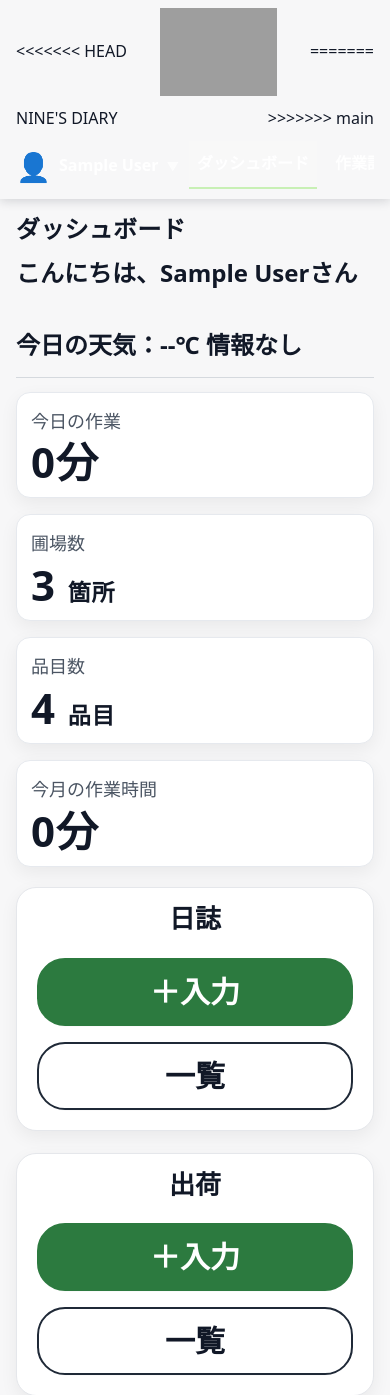
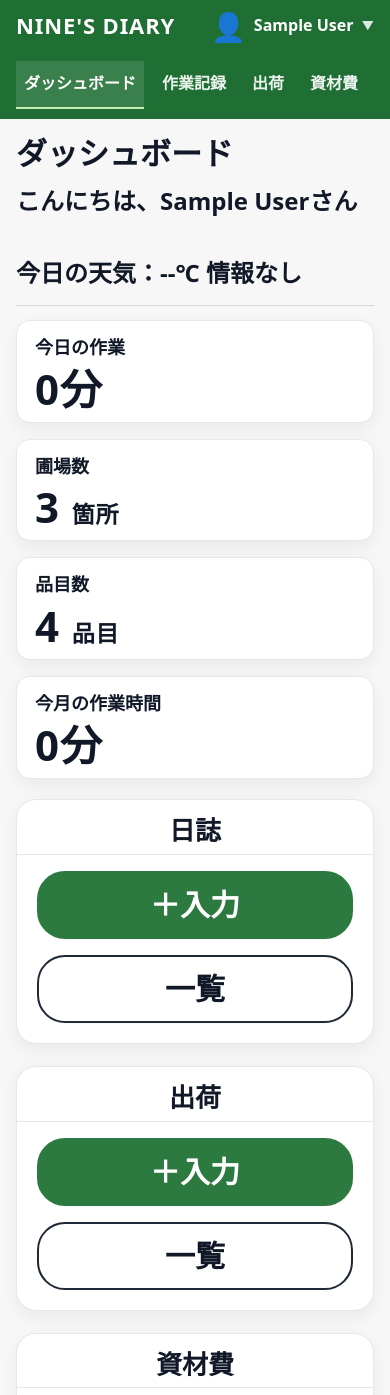
Before and after one commit to onoderakouya/nines_diary, a PHP site: page / in a window 390 px wide. Shown: the top 1395 px of the page. Run offline with PHP 8.4, Linux system fonts and the light colour scheme; the visitor is signed in with stand-in values (Sample User, id 1); data that the repository does not hold is empty; grey boxes are pictures that could not be loaded.

Commit message:
Revert "Add dashboard UI with KPIs, navigation, weather, styles, and logo"

```diff
--- a/app.css
+++ b/app.css
@@ -266,48 +266,24 @@ body{ padding-top: 0; }
   position:sticky;
   top:0;
   z-index:20;
-<<<<<<< HEAD
-  background:linear-gradient(90deg, #2a7440 0%, var(--brand2) 70%);
-  border-bottom:0;
-  backdrop-filter:none;
-  box-shadow:0 2px 10px rgba(16,24,40,.16);
-=======
   background:var(--brand2);
   border-bottom:0;
   backdrop-filter:none;
->>>>>>> main
 }
 
 .dashboard-topbar .topbar-inner{
   max-width:1200px;
   padding:0 24px;
-<<<<<<< HEAD
-  min-height:72px;
-=======
   min-height:68px;
->>>>>>> main
   gap:18px;
 }
 
 .dashboard-brand{
-<<<<<<< HEAD
-  display:flex;
-  align-items:center;
-  flex-shrink:0;
-}
-
-.dashboard-brand-logo{
-  display:block;
-  width:190px;
-  max-width:30vw;
-  height:auto;
-=======
   color:#fff;
   font-size:22px;
   font-weight:900;
   letter-spacing:.04em;
   white-space:nowrap;
->>>>>>> main
 }
 
 .dashboard-nav{
@@ -368,16 +344,8 @@ body{ padding-top: 0; }
 .dashboard-user-menu:hover .dashboard-user-dropdown{display:block}
 
 .dashboard-container{
-<<<<<<< HEAD
-  --dashboard-text:#374151;
-  --dashboard-muted:#4b5563;
-  max-width:1200px;
-  padding:24px 24px 36px;
-  color:var(--dashboard-text);
-=======
   max-width:1200px;
   padding:20px 24px 36px;
->>>>>>> main
 }
 
 .dashboard-heading{
@@ -387,16 +355,9 @@ body{ padding-top: 0; }
 }
 .dashboard-title{
   margin:0;
-<<<<<<< HEAD
-  font-size:44px;
-  line-height:1.2;
-  font-weight:800;
-  letter-spacing:.01em;
-=======
   font-size:46px;
   line-height:1.2;
   font-weight:900;
->>>>>>> main
 }
 .dashboard-meta-row{
   display:flex;
@@ -426,39 +381,20 @@ body{ padding-top: 0; }
 }
 .dashboard-kpi-card{
   margin:0;
-<<<<<<< HEAD
-  padding:14px 18px;
-  border-radius:14px;
-  border-color:#e6e9ee;
-}
-.dashboard-kpi-label{
-  margin:0;
-  color:var(--dashboard-muted);
-  font-size:16px;
-=======
   padding:12px 18px;
   border-radius:14px;
 }
 .dashboard-kpi-label{
   margin:0;
   font-size:20px;
->>>>>>> main
   font-weight:700;
 }
 .dashboard-kpi-value{
   margin:6px 0 0;
-<<<<<<< HEAD
-  font-size:40px;
-  line-height:1.1;
-  font-weight:800;
-  letter-spacing:.01em;
-  color:var(--dashboard-text);
-=======
   font-size:58px;
   line-height:1;
   font-weight:900;
   letter-spacing:.02em;
->>>>>>> main
 }
 .dashboard-kpi-unit{font-size:.55em;font-weight:800}
 
@@ -523,51 +437,22 @@ body{ padding-top: 0; }
   color:#fff;
 }
 
-<<<<<<< HEAD
-.dashboard-menu-card .btn:hover{
-  text-decoration:none;
-  transform:translateY(-2px);
-  box-shadow:0 8px 18px rgba(15,23,42,.16);
-}
-
-=======
->>>>>>> main
 .dashboard-admin-card{margin-top:24px}
 
 @media (max-width:1080px){
   .dashboard-topbar .topbar-inner{padding:8px 16px;flex-wrap:wrap}
   .dashboard-nav{order:3;width:100%;overflow:auto;padding-bottom:2px}
   .dashboard-nav-item{padding:10px 8px;border-bottom-width:2px}
-<<<<<<< HEAD
-  .dashboard-title{font-size:36px}
-  .dashboard-greeting,.dashboard-weather{font-size:20px}
-  .dashboard-kpi-grid{grid-template-columns:repeat(2,minmax(0,1fr))}
-  .dashboard-kpi-value{font-size:34px}
-  .dashboard-menu-title{font-size:24px}
-  .dashboard-menu-card .btn{font-size:26px;min-height:54px;min-width:130px}
-=======
   .dashboard-title{font-size:38px}
   .dashboard-greeting,.dashboard-weather{font-size:28px}
   .dashboard-kpi-grid{grid-template-columns:repeat(2,minmax(0,1fr))}
   .dashboard-kpi-value{font-size:50px}
   .dashboard-menu-title{font-size:32px}
   .dashboard-menu-card .btn{font-size:34px;min-height:60px;min-width:140px}
->>>>>>> main
 }
 
 @media (max-width:640px){
   .dashboard-container{padding:16px}
-<<<<<<< HEAD
-  .dashboard-title{font-size:30px}
-  .dashboard-greeting,.dashboard-weather{font-size:18px}
-  .dashboard-kpi-grid{grid-template-columns:1fr}
-  .dashboard-kpi-label{font-size:18px}
-  .dashboard-kpi-value{font-size:30px}
-  .dashboard-menu-grid{grid-template-columns:1fr}
-  .dashboard-menu-title{font-size:24px}
-  .dashboard-menu-actions{flex-wrap:wrap;justify-content:center}
-  .dashboard-menu-card .btn{width:100%;font-size:24px}
-=======
   .dashboard-title{font-size:31px}
   .dashboard-greeting,.dashboard-weather{font-size:24px}
   .dashboard-kpi-grid{grid-template-columns:1fr}
@@ -577,5 +462,4 @@ body{ padding-top: 0; }
   .dashboard-menu-title{font-size:26px}
   .dashboard-menu-actions{flex-wrap:wrap;justify-content:center}
   .dashboard-menu-card .btn{width:100%;font-size:30px}
->>>>>>> main
 }
--- a/index.php
+++ b/index.php
@@ -76,13 +76,7 @@ function formatMinutesToHours(int $minutes): string {
 
 <div class="topbar dashboard-topbar">
   <div class="topbar-inner">
-<<<<<<< HEAD
-    <a class="dashboard-brand" href="index.php" aria-label="NINE'S DIARY ホーム">
-      <img src="assets/logo.png" alt="NINE'S DIARY" class="dashboard-brand-logo">
-    </a>
-=======
     <div class="dashboard-brand">NINE'S DIARY</div>
->>>>>>> main
     <nav class="dashboard-nav" aria-label="グローバルナビゲーション">
       <a class="dashboard-nav-item is-active" href="index.php">ダッシュボード</a>
       <a class="dashboard-nav-item" href="diary_list.php">作業記録</a>
```
Also changed, not shown: other parts of app.css (+0 -28 lines), assets/logo.png (added).
